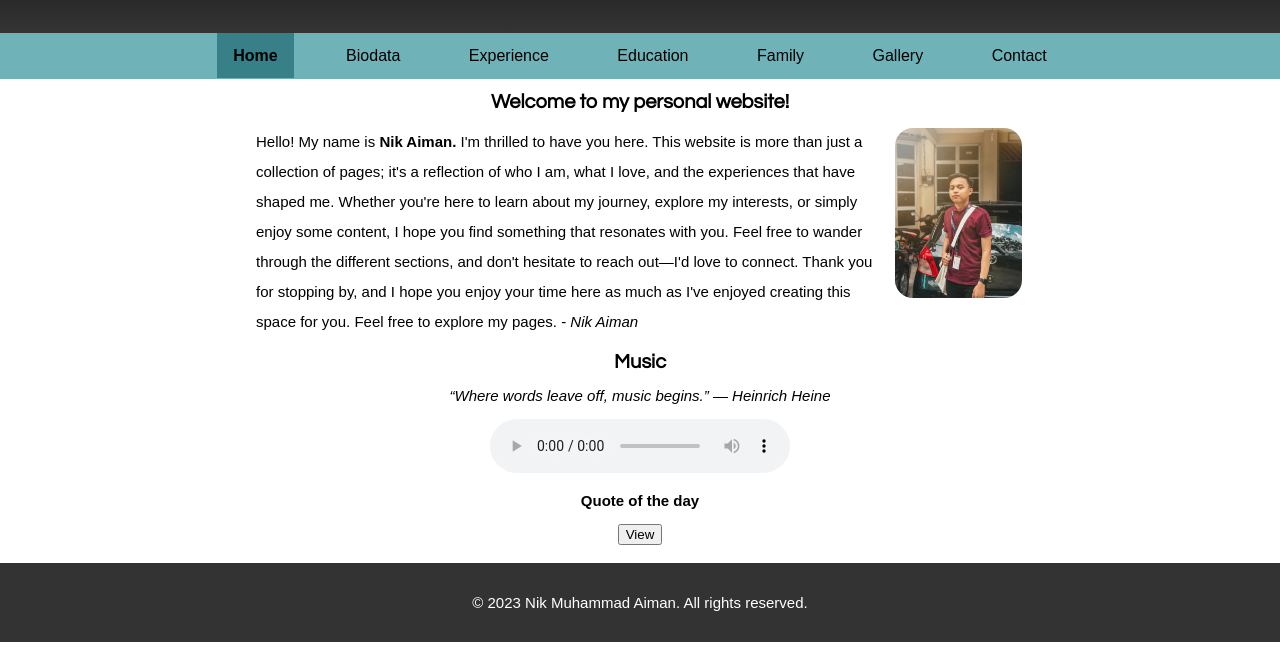
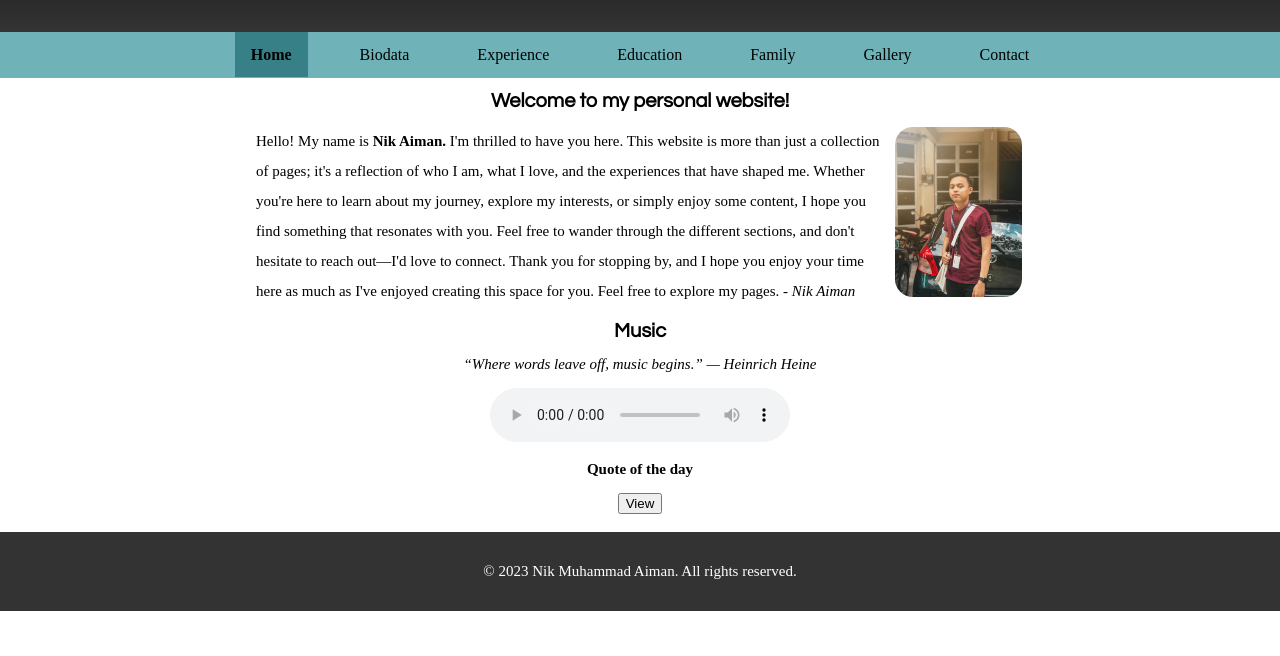
Before and after one commit to nikaimann/mypersonalwebsite, a plain HTML site: page index.html in a window 1280 px wide. Shown: the part 144-800 px from the top of the page. Drawn offline with Linux system fonts and the light colour scheme.

Commit message:
css_assignment.css

```diff
--- a/css_assignment.css
+++ b/css_assignment.css
@@ -1,11 +1,14 @@
 body
 {
-	background-color: #ffffff;
-	font-family: arial;
-	margin: 0;
-  padding: 0;
+background-color: #ffffff;
+font-family: Poppins-Regular;
+margin: 0;
+padding: 0;
 }
-
+@font-face {
+font-family: myFirstFont;
+src: url(Poppins-Regular.ttf);
+}
 .threecolumn {
 	width:100%;
 	margin:0 auto;
```
